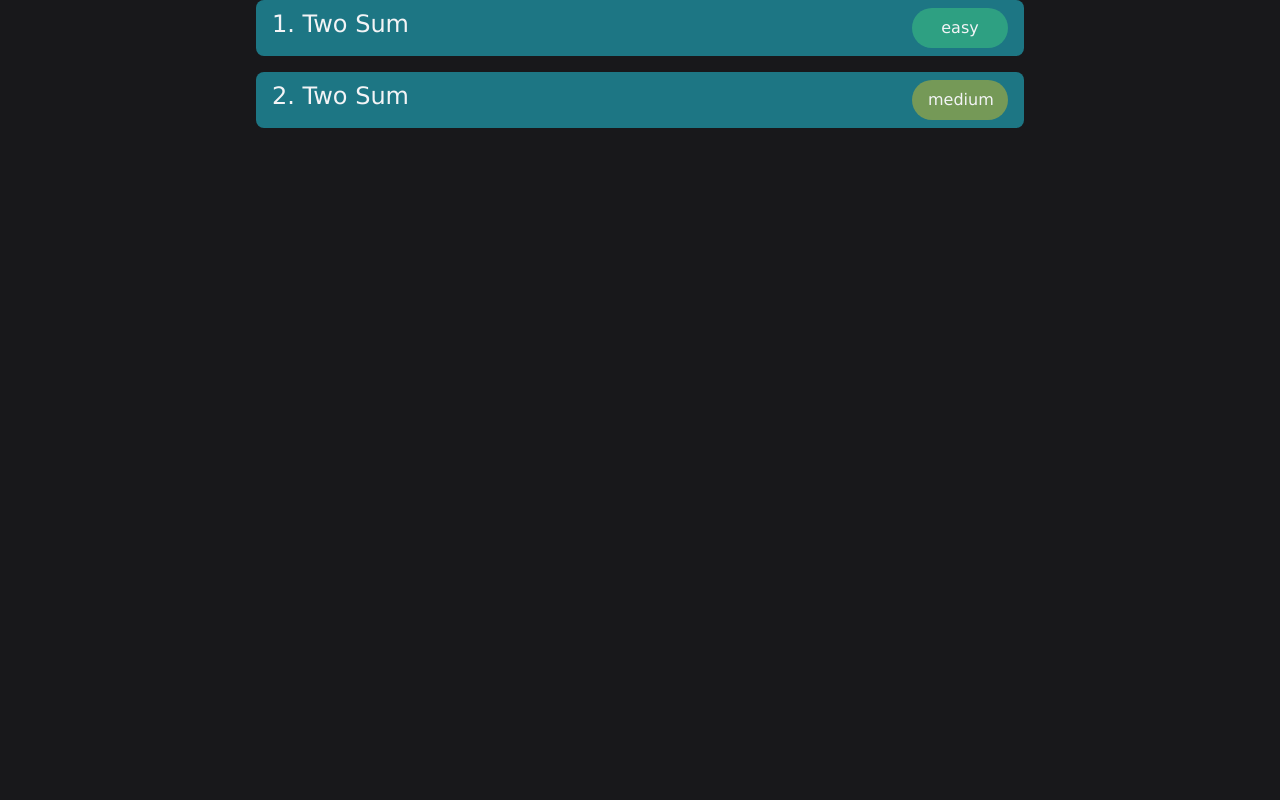
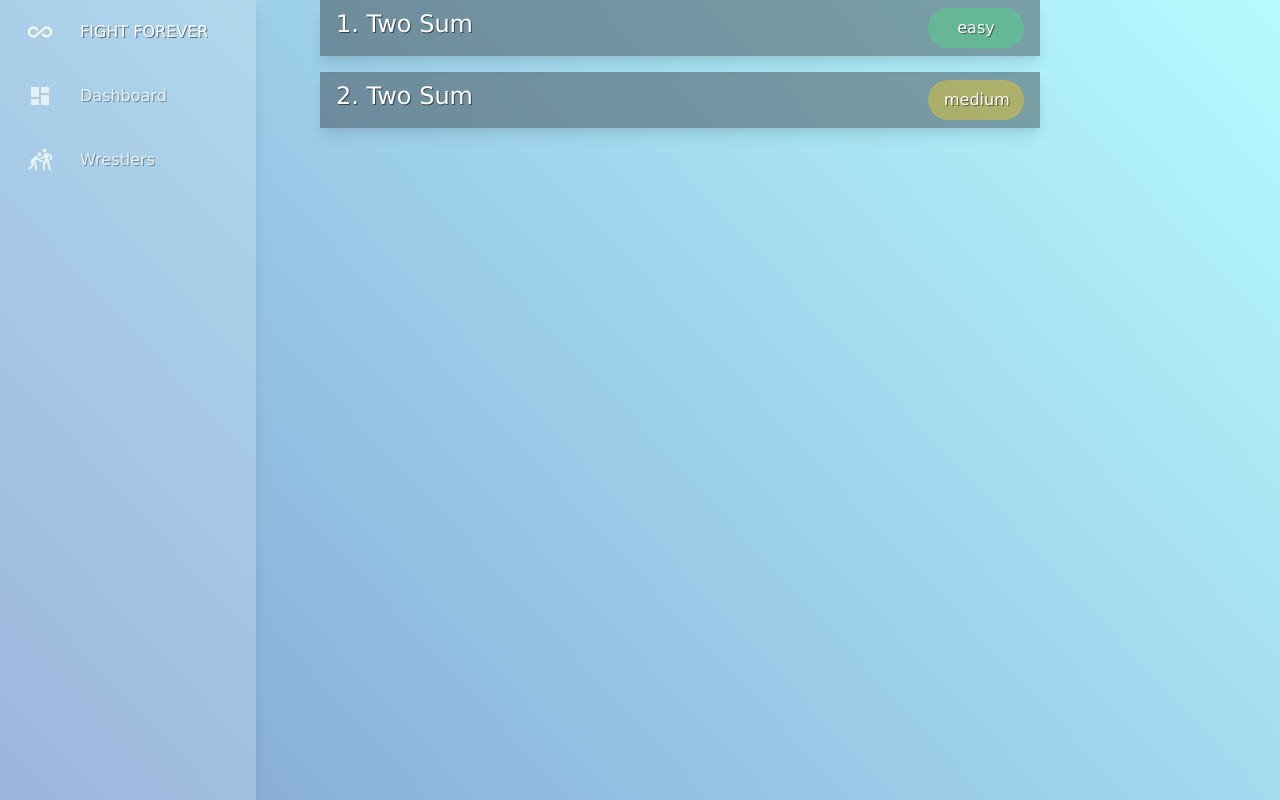
Before and after one commit to rJefferyXie/coderetention, a Next.js app in the folder app/: page / in a window 1280 px wide. Built offline with nearby package versions, Linux system fonts and the light colour scheme.

Commit message:
Trying to see if a gradient background looks good with this project.

```diff
--- a/app/src/app/globals.css
+++ b/app/src/app/globals.css
@@ -9,4 +9,11 @@
   scroll-behavior: smooth;
   margin: 0;
   padding: 0;
+
+
+  background: #83a4d4;  /* fallback for old browsers */
+  background: -webkit-linear-gradient(227deg, #b6fbff, #83a4d4);  /* Chrome 10-25, Safari 5.1-6 */
+  background: linear-gradient(227deg, #b6fbff, #83a4d4); /* W3C, IE 10+/ Edge, Firefox 16+, Chrome 26+, Opera 12+, Safari 7+ */
+  text-shadow: 1px 1px rgba(0, 0, 0, 0.5);
+
 }
--- a/app/src/app/page.tsx
+++ b/app/src/app/page.tsx
@@ -1,6 +1,7 @@
 "use client"
 
 // Components
+import Navbar from "@/components/navbar/navbar";
 import CodeComponent from "@/components/codeComponent/codeComponent";
 
 const firstcode = "def hello_world():\n    print(\"Hello, world!\")"
@@ -13,10 +14,13 @@ You can return the answer in any order.`
 
 const Home = () => {
   return (
-    <div className="h-screen w-screen flex flex-col bg-zinc-900 text-gray-100">
-      <CodeComponent code={firstcode} title="1. Two Sum" description={problemDescription} difficulty="easy"></CodeComponent>
-      <CodeComponent code={firstcode} title="2. Two Sum" description={problemDescription} difficulty="medium"></CodeComponent>
-      {/* <CodeComponentFull code={firstcode} title="1. Two Sum" description={problemDescription} difficulty="hard"></CodeComponentFull> */}
+    <div>
+      <Navbar></Navbar>
+      <div className="h-screen flex flex-col text-white ml-20">
+        <CodeComponent code={firstcode} title="1. Two Sum" description={problemDescription} difficulty="easy"></CodeComponent>
+        <CodeComponent code={firstcode} title="2. Two Sum" description={problemDescription} difficulty="medium"></CodeComponent>
+        {/* <CodeComponentFull code={firstcode} title="1. Two Sum" description={problemDescription} difficulty="hard"></CodeComponentFull> */}
+      </div>
     </div>
   );
 }
--- a/app/src/components/codeComponent/codeComponent.tsx
+++ b/app/src/components/codeComponent/codeComponent.tsx
@@ -35,7 +35,7 @@ const CodeComponentFull = (props: React.PropsWithChildren<CodeComponentFullProps
   }
 
   return (
-    <div className="rounded-lg w-3/5 max-w-4xl mx-auto mb-4 overflow-hidden">
+    <div className="w-3/5 max-w-4xl bg-zinc-800 bg-opacity-40 shadow-lg mx-auto mb-4 overflow-hidden">
       <CodeHeader title={title} showDescription={toggleDescription} difficulty={difficulty}></CodeHeader>
 
       <AnimatePresence key={title + "-description"}>
--- a/app/src/components/codeComponent/codeDescription.tsx
+++ b/app/src/components/codeComponent/codeDescription.tsx
@@ -11,7 +11,7 @@ const CodeDescription = (props: React.PropsWithChildren<CodeDescription>) => {
 
   return (
     <motion.div
-      className="bg-zinc-800 bg-opacity-70 px-2 w-full flex flex-col"
+      className="bg-zinc-800 bg-opacity-30 px-2 w-full flex flex-col"
       style={{ overflow: "hidden" }}
       initial={{ height: 0 }}
       animate={{ height: "auto" }}
--- a/app/src/components/codeComponent/codeHeader.tsx
+++ b/app/src/components/codeComponent/codeHeader.tsx
@@ -12,7 +12,7 @@ const CodeHeader = (props: React.PropsWithChildren<CodeHeaderProps>) => {
   : "bg-red-400";   // Red for hard
 
   return (
-    <div className="flex cursor-pointer bg-cyan-400 bg-opacity-50 px-4 py-2 hover:brightness-110 duration-200 ease-in-out">
+    <div className="flex cursor-pointer px-4 py-2 hover:brightness-110 duration-200 ease-in-out">
       <h1 className="text-2xl w-full" onClick={() => showDescription()}>
         {title}
       </h1>
```
